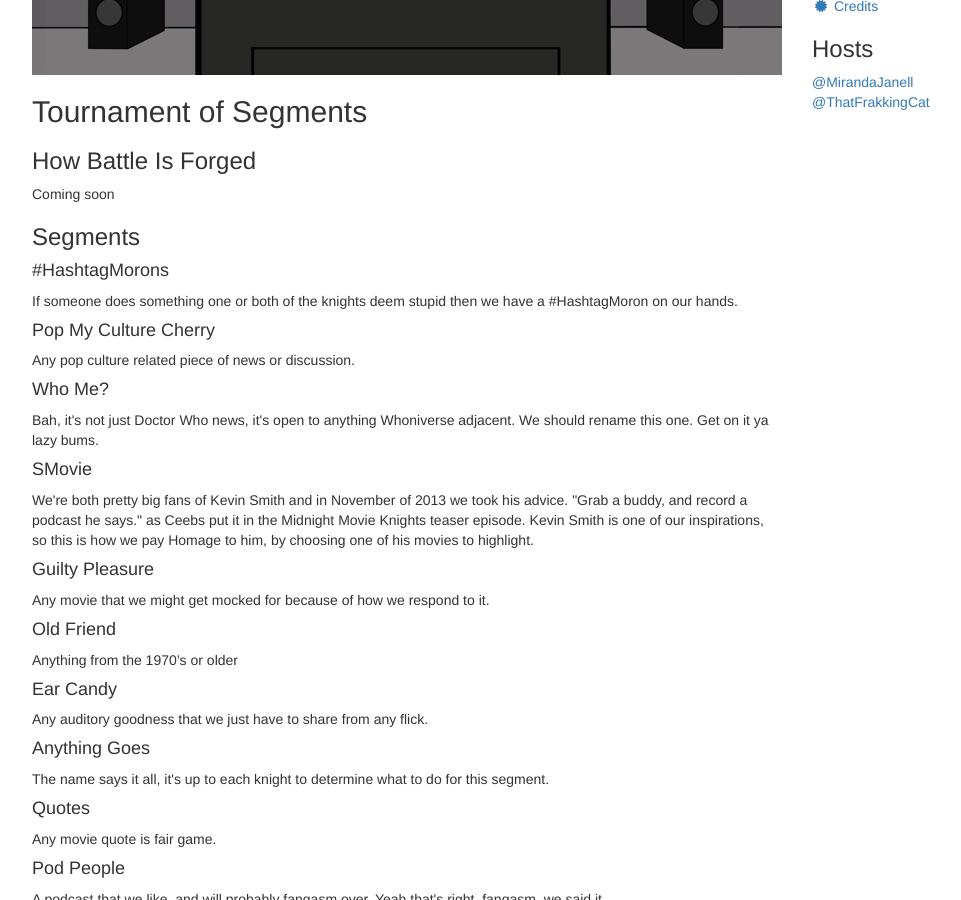
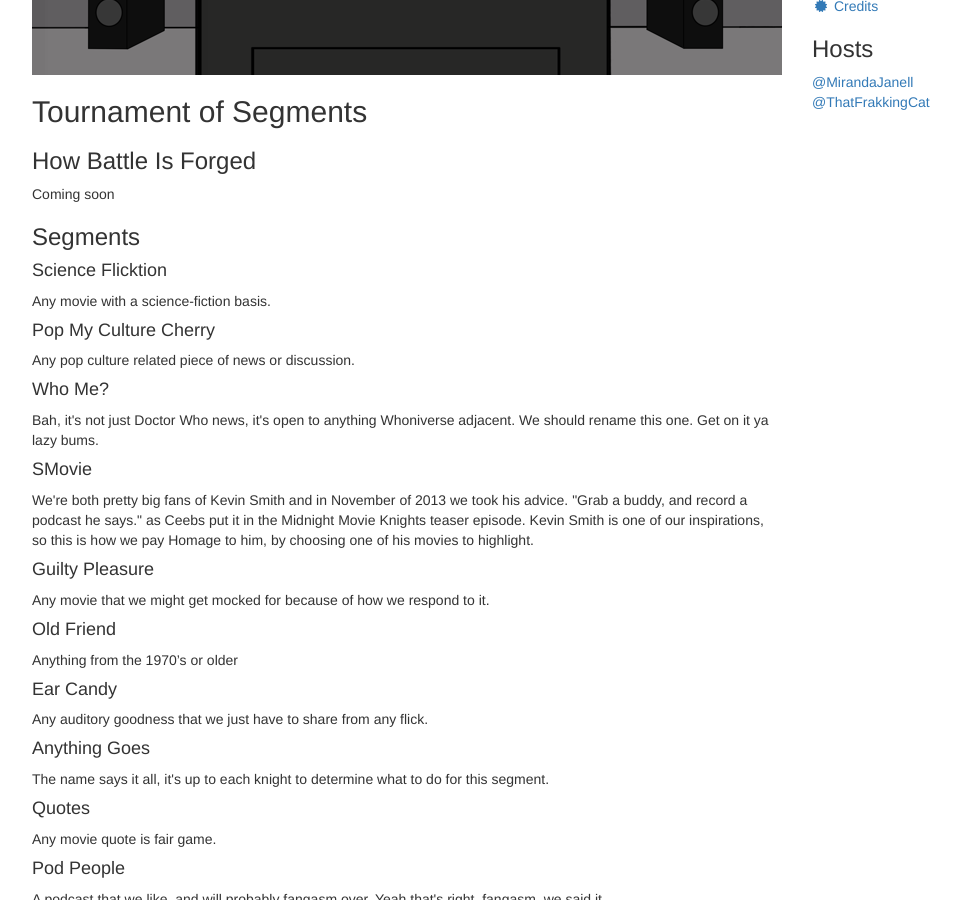
Before and after one commit to MirandaJanell/MidnightMovieKnights, a Jekyll site: the page built from segments.md, in a window 1280 px wide and 900 px high, scrolled down 327 px. Shown: the whole window, without its empty margins (38-999 px from the left). Built offline with Jekyll 4.4.1, drawn with Linux system fonts in a browser that asks for light colours; nearby versions of some CDN libraries.

Commit message:
Updated the segments.

```diff
--- a/_data/mmk-segments.yml
+++ b/_data/mmk-segments.yml
@@ -1,5 +1,10 @@
 - title: "#HashtagMorons"
   description: "If someone does something one or both of the knights deem stupid then we have a #HashtagMoron on our hands."
+  status: "graduated"
+
+- title: "Science Flicktion"
+  type: "Pick-a-Flick"
+  description: "Any movie with a science-fiction basis."
 
 - title: "Pop My Culture Cherry"
   description: "Any pop culture related piece of news or discussion."
```
